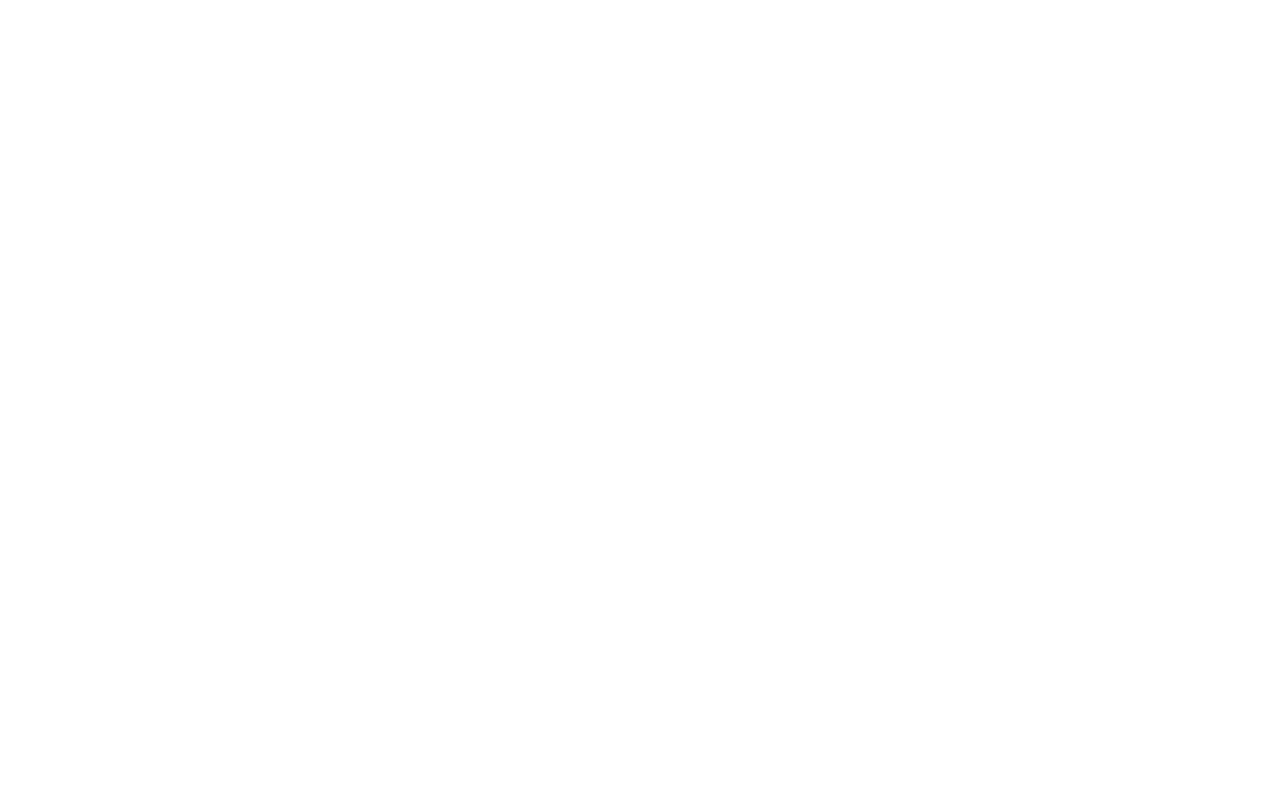
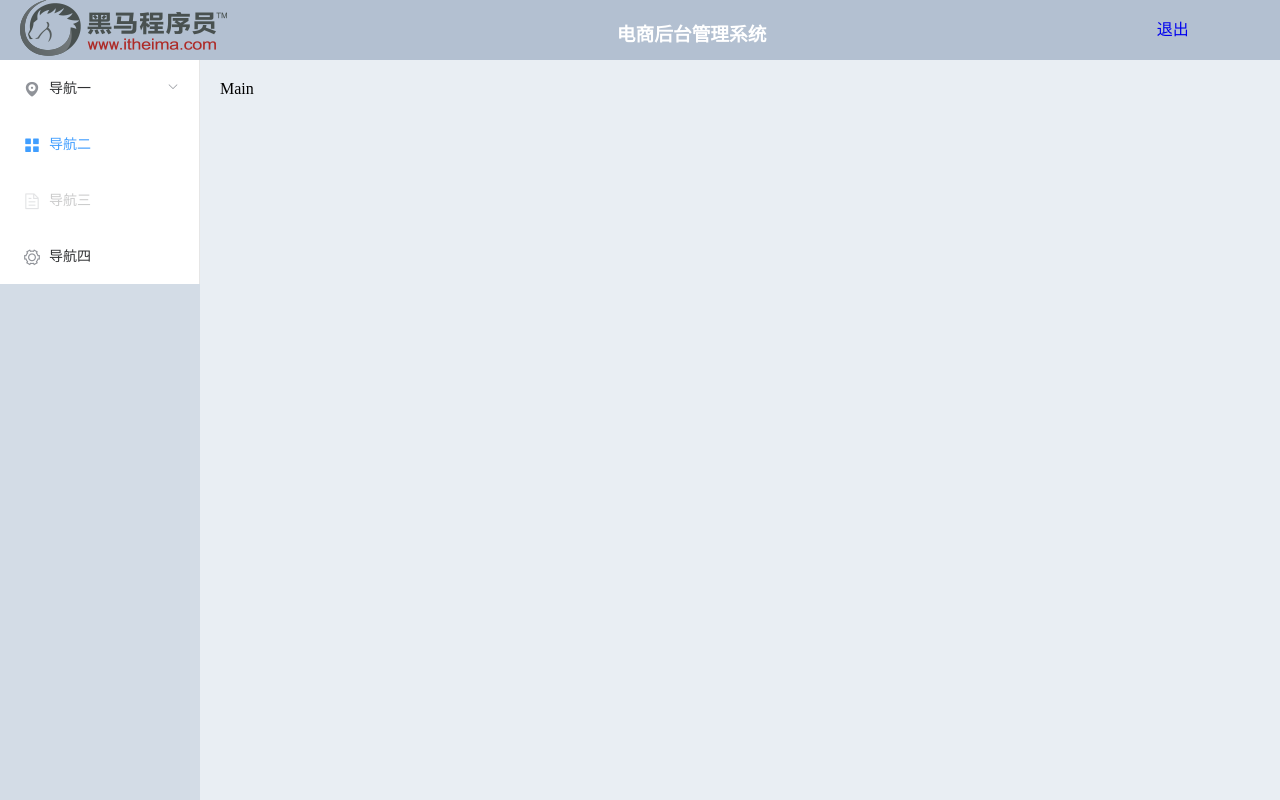
Before and after one commit to lance-lyf/mallmanager, a Vue app: page / in a window 1280 px wide. Built offline with nearby package versions, Linux system fonts and the light colour scheme.

Commit message:
'登录第二提交'

```diff
--- a/package.json
+++ b/package.json
@@ -12,6 +12,7 @@
     "build": "node build/build.js"
   },
   "dependencies": {
+    "axios": "^0.18.0",
     "element-ui": "^2.4.11",
     "vue": "^2.5.2",
     "vue-router": "^3.0.1"
--- a/src/App.vue
+++ b/src/App.vue
@@ -11,5 +11,7 @@ export default {
 </script>
 
 <style>
-
+  #app {
+    height: 100%;
+  }
 </style>
--- a/src/components/login/login.vue
+++ b/src/components/login/login.vue
@@ -17,8 +17,6 @@
     data() {
       return {
         formData: {
-          username: '',
-          password: ''
         }
       }
     },
--- a/src/router/index.js
+++ b/src/router/index.js
@@ -1,12 +1,21 @@
 import Vue from 'vue'
 import Router from 'vue-router'
+import login from '@/components/login/login.vue'
+import Home from '@/components/home/home.vue'
 
 Vue.use(Router)
 
 export default new Router({
   routes: [
     {
+      name: 'login',
+      path: '/login',
+      component: login
+    },
+    {
+      name: 'home',
       path: '/',
+      component: Home
     }
   ]
 })
```
Also changed, not shown: src/main.js (+5 -2 lines), src/assets/logo.png, 1 other file (tests, documents, lock files or other folders).
